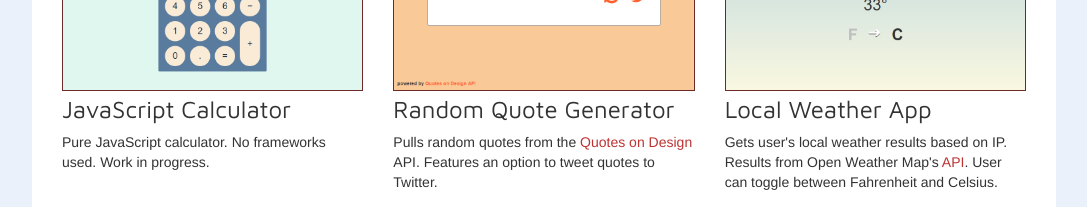
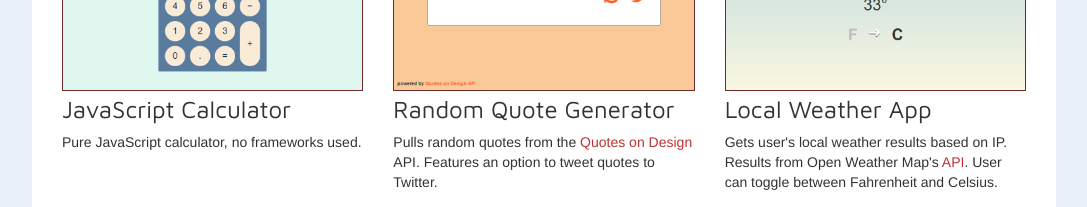
Before and after one commit to JKatras/portfolio-2016, a plain HTML site: page index.html in a window 1280 px wide. Shown: the part 1440-1647 px from the top of the page, without its empty margins (96-1183 px from the left). Drawn offline with nearby package versions, Linux system fonts and the light colour scheme.

Commit message:
finalized, uploaded

```diff
--- a/index.html
+++ b/index.html
@@ -112,7 +112,7 @@
             <a href="http://codepen.io/JKatras/full/PzvLam" class="project-link" target="_blank">
               <h3>JavaScript Calculator</h3>
             </a>
-            <p>Pure JavaScript calculator. No frameworks used. Work in progress.</p>
+            <p>Pure JavaScript calculator, no frameworks used.</p>
           </li>
           <li class="col-xs-12 col-sm-6 col-md-4">
             <a href="http://codepen.io/JKatras/full/BKwdeK" class="project-link" target="_blank">
```
